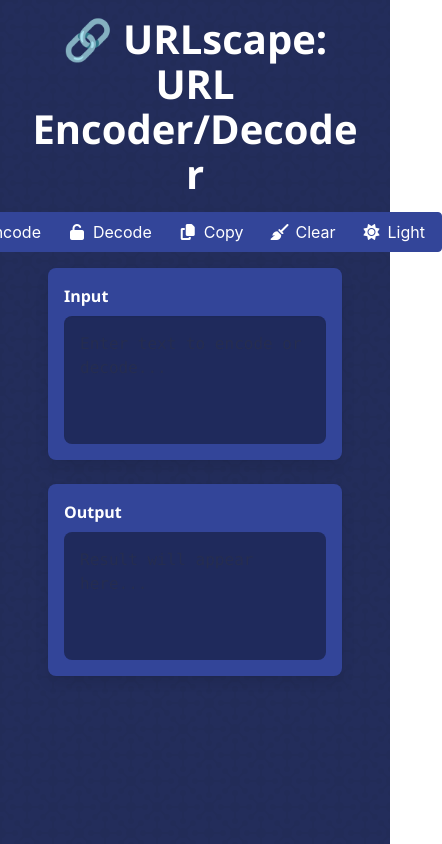
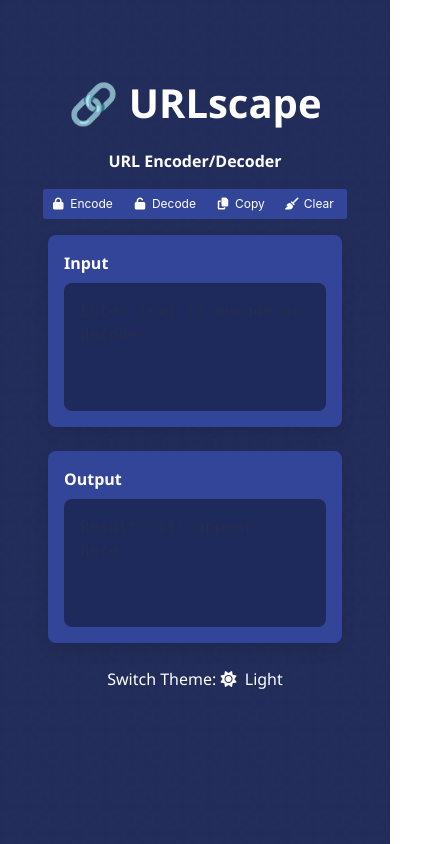
Before and after one commit to nisrulz/urlscape, a plain HTML site: page index.html in a window 390 px wide. Shown: the whole page, 442 px wide, since content can reach past the window. Drawn offline with nearby package versions, Linux system fonts and the light colour scheme.

Commit message:
make layout more responsive

```diff
--- a/index.html
+++ b/index.html
@@ -18,8 +18,9 @@
             <!-- Title -->
             <section class="section title-section">
                 <h1 class="title has-text-centered is-size-2">
-                    🔗 URLscape: URL Encoder/Decoder
+                    🔗 URLscape
                 </h1>
+                <b>URL Encoder/Decoder</b>
             </section>
 
             <!-- Action Bar -->
@@ -27,7 +28,7 @@
                 <div class="field has-addons is-justify-content-center">
 
                     <p class="control">
-                        <button @click="encodeText" class="button is-light"
+                        <button @click="encodeText" class="button is-light is-small"
                             :class="{ 'is-loading': loadingAction === 'encode' }">
                             <span class="icon is-small"><i class="fas fa-lock"></i></span>
                             <span>Encode</span>
@@ -35,7 +36,7 @@
                     </p>
 
                     <p class="control">
-                        <button @click="decodeText" class="button is-light"
+                        <button @click="decodeText" class="button is-light is-small"
                             :class="{ 'is-loading': loadingAction === 'decode' }">
                             <span class="icon is-small"><i class="fas fa-unlock"></i></span>
                             <span>Decode</span>
@@ -43,28 +44,18 @@
                     </p>
 
                     <p class="control">
-                        <button @click="copyToClipboard" class="button is-light">
+                        <button @click="copyToClipboard" class="button is-light is-small">
                             <span class="icon is-small"><i class="fas fa-copy"></i></span>
                             <span>Copy</span>
                         </button>
                     </p>
 
                     <p class="control">
-                        <button @click="clearAll" class="button is-light">
+                        <button @click="clearAll" class="button is-light is-small">
                             <span class="icon is-small"><i class="fas fa-broom"></i></span>
                             <span>Clear</span>
                         </button>
                     </p>
-
-                    <p class="control">
-                        <button @click="toggleTheme" class="button is-light">
-                            <span class="icon is-small">
-                                <i :class="theme === 'dark' ? 'fas fa-sun' : 'fas fa-moon'"></i>
-                            </span>
-                            <span>{{ theme === 'dark' ? 'Light' : 'Dark' }}</span>
-                        </button>
-                    </p>
-
                 </div>
             </div>
 
@@ -84,8 +75,15 @@
                     <textarea id="outputTextArea" name="outputTextArea" v-model="outputText" class="textarea"
                         placeholder="Result will appear here..." readonly></textarea>
                 </div>
+
+                <p @click="toggleTheme" class="theme-switcher">
+                    Switch Theme:
+                    <span class="icon is-small">
+                        <i :class="theme === 'dark' ? 'fas fa-sun' : 'fas fa-moon'"></i>
+                    </span>
+                    &nbsp;<span>{{ theme === 'dark' ? 'Light' : 'Dark' }}</span>
+                </p>
             </div>
-
         </div>
     </div>
 
--- a/style.css
+++ b/style.css
@@ -12,9 +12,22 @@
     height: 100vh;
 }
 
+.main-container>.container {
+    padding-top: 4em;
+}
+
 /* Title Section */
 .title-section {
     padding: 1rem 0;
+}
+
+.title-section>b {
+    display: block;
+    text-align: center;
+}
+
+.theme-switcher {
+    cursor: pointer;
 }
 
 body.dark .title {
@@ -133,6 +146,12 @@
     }
 }
 
+@media screen and (max-width: 380px) {
+    .main-container>.container {
+        padding-top: 0.5em;
+    }
+}
+
 /* Fix Bulma loading spinner color in dark mode */
 body.dark .button.is-loading::after {
     border-color: #fff transparent #fff transparent !important;
```
